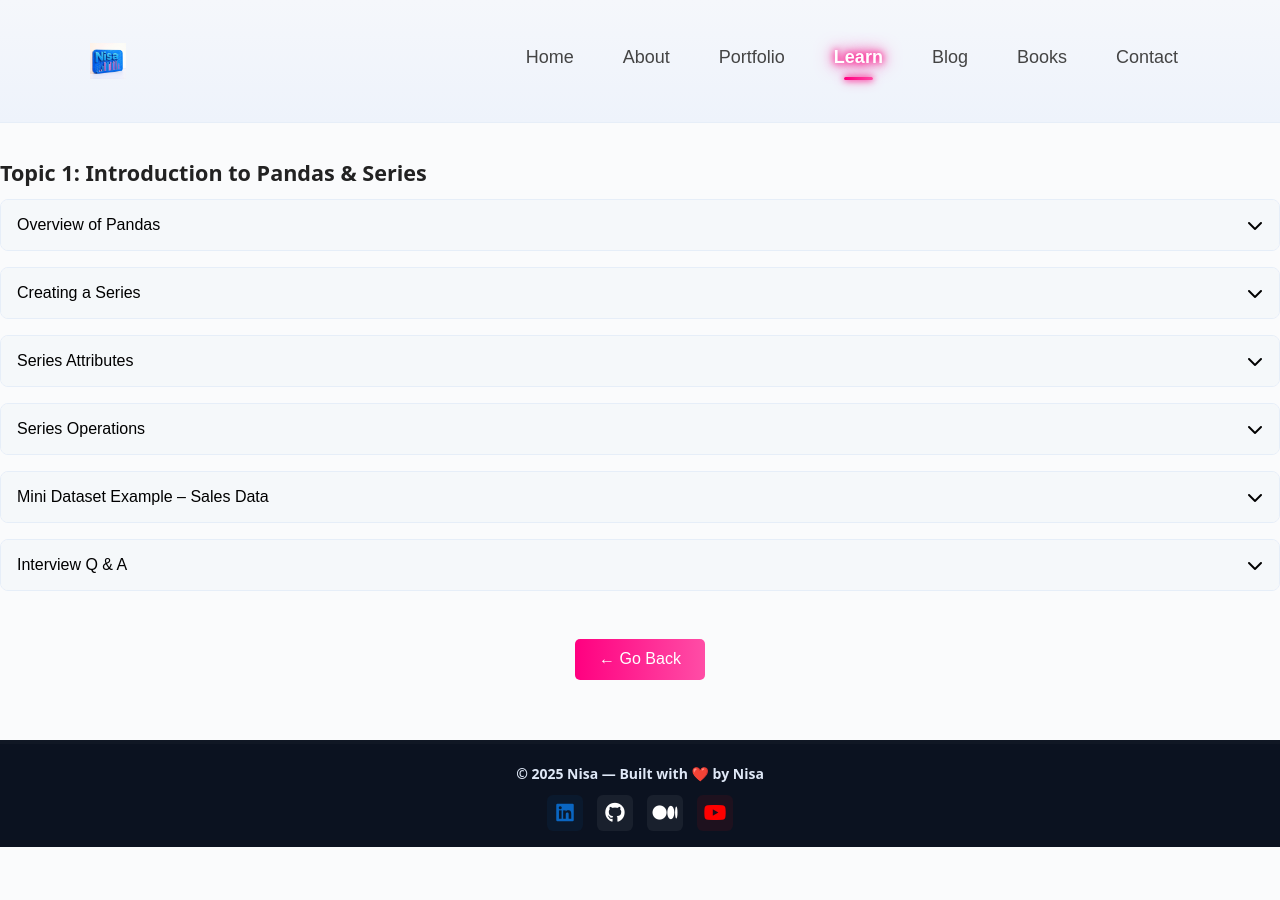
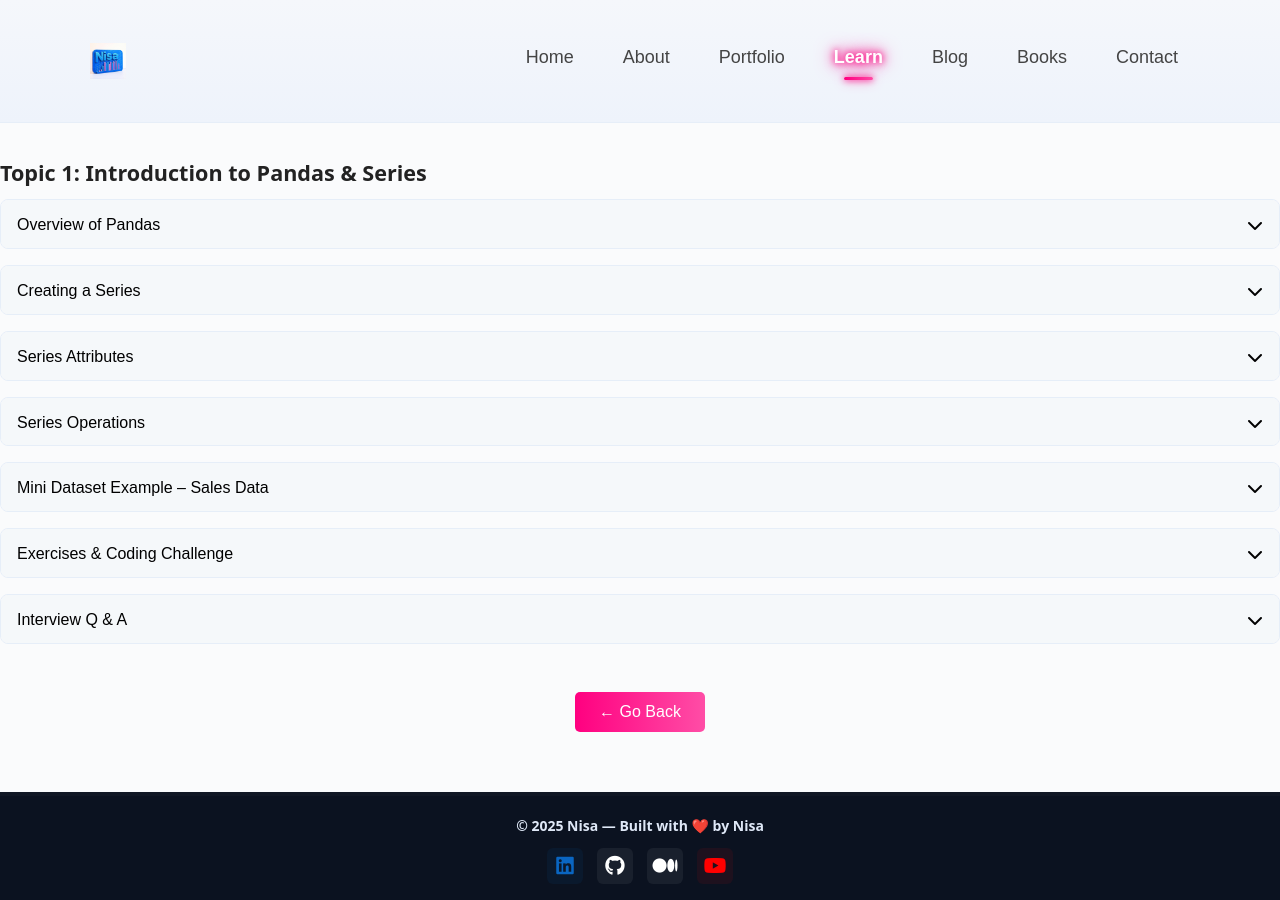
Before and after one commit to tabassumunnisa19/My_Personal_Website, a Jekyll site: the page Python_libraries_notes/pandastopic.html, which Jekyll copies as it is, in a window 1280 px wide. Built offline with Jekyll 4.4.1, drawn with Linux system fonts in a browser that asks for light colours; some of the changed lines change nothing that is shown.

Commit message:
Update pandastopic.html

```diff
--- a/Python_libraries_notes/pandastopic.html
+++ b/Python_libraries_notes/pandastopic.html
@@ -10,32 +10,52 @@
   <link rel="stylesheet" href="https://cdnjs.cloudflare.com/ajax/libs/font-awesome/6.4.0/css/all.min.css">
 
   <style>
-    /* Page-specific styles */
     body { line-height:1.7; font-family: system-ui, -apple-system, 'Segoe UI', Roboto, 'Helvetica Neue', Arial; }
-    .qa-block { border: 1px solid #e6eef8; border-radius: 8px; margin-bottom: 1rem; background: #fff; overflow: hidden; width: 100%; }
-    .qa-block button { width: 100%; text-align: left; padding: 1rem; border: none; background: #f5f8fa; cursor: pointer; font-size: 1rem; display: flex; justify-content: space-between; align-items: center; }
+
+    .qa-block {
+      width: 100%;
+      border: 1px solid #e6eef8;
+      border-radius: 8px;
+      margin-bottom: 1rem;
+      background: #fff;
+      overflow: hidden;
+      display: block;
+    }
+    .qa-block button {
+      width: 100%;
+      text-align: left;
+      padding: 1rem;
+      border: none;
+      background: #f5f8fa;
+      cursor: pointer;
+      font-size: 1rem;
+      display: flex;
+      justify-content: space-between;
+      align-items: center;
+    }
     .qa-block button:hover { background: #e0ebf8; }
-    .qa-block .content { display: none; padding: 1.25rem; border-top: 1px solid #e6eef8; background: #fff; }
+    .qa-block .content {
+      display: none;
+      padding: 1.25rem;
+      border-top: 1px solid #e6eef8;
+      background: #fff;
+    }
     .qa-block .content p, .qa-block .content ul, .qa-block .content ol { margin-bottom: 0.9rem; }
     .qa-block h4 { margin-top: 0.25rem; }
 
-    /* Code blocks */
     .code-block { background: #0b0b0b; color: #e6eef8; padding: 1rem; border-radius: 6px; overflow-x: auto; margin: 1rem 0; font-family: monospace; font-size: 0.95rem; }
     .code-block pre { margin: 0; color: inherit; white-space: pre-wrap; word-break: break-word; }
 
-    /* Exercises */
     .exercise { background: #f6fbff; padding: 1rem; border-left: 4px solid #007bff; margin-bottom: 1rem; }
     .exercise h4 { margin-top: 0; }
 
-    /* Go Back button */
+    .topic-head { margin-bottom: 0.5rem; display:flex; justify-content:space-between; align-items:center; gap:1rem; flex-wrap:wrap; }
+    .topic-head h2 { margin: 0; font-size:1.35rem; }
+    .badge { font-size:0.85rem; color:#fff; background:#2d7ef7; padding:0.25rem 0.6rem; border-radius:5px; }
+
     .go-back { text-align:center; margin:2rem 0; }
     .go-back button { padding:0.7rem 1.5rem; font-size:1rem; border:none; border-radius:5px; background: linear-gradient(90deg, #ff0080, #ff4da6); color:white; cursor:pointer; }
 
-    /* Topic heading */
-    .topic-head { margin-bottom: 0.5rem; display:flex; justify-content:space-between; align-items:center; gap:1rem; flex-wrap:wrap; }
-    .topic-head h2 { margin: 0; font-size:1.35rem; }
-
-    /* Responsive tweaks */
     @media (max-width: 600px) {
       .qa-block button { font-size: 0.95rem; }
     }
@@ -43,7 +63,6 @@
 </head>
 <body>
 
-  <!-- Header -->
   <header class="site-header">
     <div class="site-container header-inner">
       <a href="../index.html" class="logo"><img src="../logo.jpg" alt="Nisa logo" style="height:36px; object-fit:cover;"></a>
@@ -64,43 +83,37 @@
     </div>
   </header>
 
-  <!-- ──────────────── Topic 1: Introduction to Pandas & Series ──────────────── -->
+  <!-- ──────────────── Topic 1: Pandas & Series ──────────────── -->
   <div class="topic-head" style="margin-top:2rem;">
     <h2>Topic 1: Introduction to Pandas &amp; Series</h2>
   </div>
 
-  <!-- Overview -->
   <div class="qa-block">
     <button>Overview of Pandas <i class="fas fa-chevron-down"></i></button>
     <div class="content">
-      <p>Pandas is a powerful Python library used for data manipulation and analysis.
-      It provides two primary data structures: <strong>Series</strong> (1D) and <strong>DataFrame</strong> (2D tabular data).
+      <p>Pandas is a powerful Python library for data manipulation and analysis.
+      It provides two main data structures: <strong>Series</strong> (1D) and <strong>DataFrame</strong> (2D).
       Series can be created from lists, tuples, dictionaries, or NumPy arrays.
-      DataFrames are ideal for representing structured data like CSV files or Excel sheets.</p>
+      DataFrames are ideal for structured datasets like CSV files or Excel sheets.</p>
     </div>
   </div>
 
-  <!-- Creating a Series -->
   <div class="qa-block">
     <button>Creating a Series <i class="fas fa-chevron-down"></i></button>
     <div class="content">
-      <p>Series are one-dimensional labeled arrays that can hold any data type.</p>
+      <p>Series are one-dimensional labeled arrays. They can hold any data type.</p>
       <div class="code-block">
 <pre>
 import pandas as pd
 
 # From list
-list1 = [2, 3, 4]
-s1 = pd.Series(list1)
-print(s1)
+s1 = pd.Series([2, 3, 4])
 
 # From tuple
-tup1 = (10, 20, 30)
-s2 = pd.Series(tup1)
+s2 = pd.Series((10, 20, 30))
 
 # From dictionary
-dic = {'id': 4, 'Name': "Anna", 'Place': "Eklm", 'Age': 45}
-s3 = pd.Series(dic, index=['Name', 'Age', 'id', 'Place'])
+s3 = pd.Series({'id':4, 'Name':"Anna", 'Place':'Eklm', 'Age':45}, index=['Name','Age','id','Place'])
 
 # Using range
 s4 = pd.Series([i for i in range(6)])
@@ -109,11 +122,10 @@
     </div>
   </div>
 
-  <!-- Series Attributes -->
   <div class="qa-block">
     <button>Series Attributes <i class="fas fa-chevron-down"></i></button>
     <div class="content">
-      <p>Useful attributes to inspect a Series:</p>
+      <p>Useful attributes:</p>
       <div class="code-block">
 <pre>
 s = pd.Series([4, 5, 5, 3, 2, 5, 7])
@@ -127,7 +139,6 @@
     </div>
   </div>
 
-  <!-- Series Operations -->
   <div class="qa-block">
     <button>Series Operations <i class="fas fa-chevron-down"></i></button>
     <div class="content">
@@ -137,20 +148,52 @@
 a = pd.Series([4, 3, 2])
 b = pd.Series([1, 2, 3])
 
-c_add = a.add(b)      # Addition
-c_sub = a.sub(b)      # Subtraction
-c_mul = a.mul(b)      # Multiplication
-c_div = a.div(b)      # Division
+print("Addition:", a.add(b))
+print("Subtraction:", a.sub(b))
+print("Multiplication:", a.mul(b))
+print("Division:", a.div(b))
+</pre>
+      </div>
+    </div>
+  </div>
 
-print("Addition:", c_add)
-print("Subtraction:", c_sub)
-print("Multiplication:", c_mul)
-print("Division:", c_div)
+  <div class="qa-block">
+    <button>Mini Dataset Example – Sales Data <i class="fas fa-chevron-down"></i></button>
+    <div class="content">
+      <p>Series of monthly sales and basic operations:</p>
+      <div class="code-block">
+<pre>
+sales = pd.Series([2500, 3000, 2800, 3500, 4000],
+                  index=['Jan','Feb','Mar','Apr','May'])
+print("Total months:", sales.size)
+print("Months:", sales.index)
+print("Values:", sales.values)
+
+increase = sales + 500
+print("Sales after increase:\n", increase)
 </pre>
+      </div>
+    </div>
+  </div>
+
+  <div class="qa-block">
+    <button>Exercises &amp; Coding Challenge <i class="fas fa-chevron-down"></i></button>
+    <div class="content">
+
+      <div class="exercise">
+        <h4>Exercise 1 – Create a Series</h4>
+        <div class="code-block">
+<pre>
+import pandas as pd
+data = [12, 24, 36, 48, 60]
+s = pd.Series(data)
+print(s.head(3))
+</pre>
+        </div>
       </div>
 
       <div class="exercise">
-        <h4>Exercise 1 – Series Addition</h4>
+        <h4>Exercise 2 – Series Operations</h4>
         <div class="code-block">
 <pre>
 s1 = pd.Series([5, 10, 15])
@@ -172,33 +215,10 @@
 </pre>
         </div>
       </div>
+
     </div>
   </div>
 
-  <!-- Mini Dataset Example -->
-  <div class="qa-block">
-    <button>Mini Dataset Example – Sales Data <i class="fas fa-chevron-down"></i></button>
-    <div class="content">
-      <p>Creating a Series of monthly sales and performing basic operations:</p>
-      <div class="code-block">
-<pre>
-sales = pd.Series([2500, 3000, 2800, 3500, 4000],
-                  index=['Jan','Feb','Mar','Apr','May'])
-
-# Basic attributes
-print("Total months:", sales.size)
-print("Months:", sales.index)
-print("Values:", sales.values)
-
-# Arithmetic operations
-increase = sales + 500
-print("Sales after increase:\n", increase)
-</pre>
-      </div>
-    </div>
-  </div>
-
-  <!-- Interview Q&A -->
   <div class="qa-block">
     <button>Interview Q &amp; A <i class="fas fa-chevron-down"></i></button>
     <div class="content">
@@ -206,16 +226,16 @@
       <p><strong>A:</strong> A Series is a one-dimensional labeled array capable of holding any data type.</p>
 
       <h4>Q2. Difference between Series and DataFrame?</h4>
-      <p><strong>A:</strong> Series is 1D, DataFrame is 2D (rows and columns).</p>
+      <p><strong>A:</strong> Series is 1D, DataFrame is 2D.</p>
 
       <h4>Q3. How to create a Series from a dictionary?</h4>
-      <p><strong>A:</strong> Use <code>pd.Series(dictionary)</code>. You can also specify custom index labels.</p>
+      <p><strong>A:</strong> Use <code>pd.Series(dictionary)</code> with optional custom index labels.</p>
 
       <h4>Q4. How to perform element-wise arithmetic operations on Series?</h4>
       <p><strong>A:</strong> Use operators (`+`, `-`, `*`, `/`) or methods like <code>add()</code>, <code>sub()</code>.</p>
 
       <h4>Q5. How to get the first few elements of a Series?</h4>
-      <p><strong>A:</strong> Use <code>head(n)</code> method; default is 5 elements.</p>
+      <p><strong>A:</strong> Use <code>head(n)</code>; default is first 5 elements.</p>
     </div>
   </div>
 
@@ -224,7 +244,6 @@
     <button onclick="history.back()">← Go Back</button>
   </div>
 
-  <!-- Footer -->
   <footer class="site-footer">
     <div class="site-container footer-inner">
       <p class="copyright">© 2025 Nisa — Built with <span class="heart">❤️</span> by Nisa</p>
@@ -238,7 +257,6 @@
   </footer>
 
   <script>
-    // Q&A toggle
     const qaBlocks = document.querySelectorAll('.qa-block button');
     qaBlocks.forEach(button => {
       button.addEventListener('click', () => {
@@ -249,13 +267,10 @@
       });
     });
 
-    // Hamburger toggle
     const menuToggle = document.querySelector('.menu-toggle');
     const nav = document.querySelector('#main-nav');
     if (menuToggle && nav) {
-      menuToggle.addEventListener('click', () => {
-        nav.classList.toggle('active');
-      });
+      menuToggle.addEventListener('click', () => { nav.classList.toggle('active'); });
     }
   </script>
 
```
